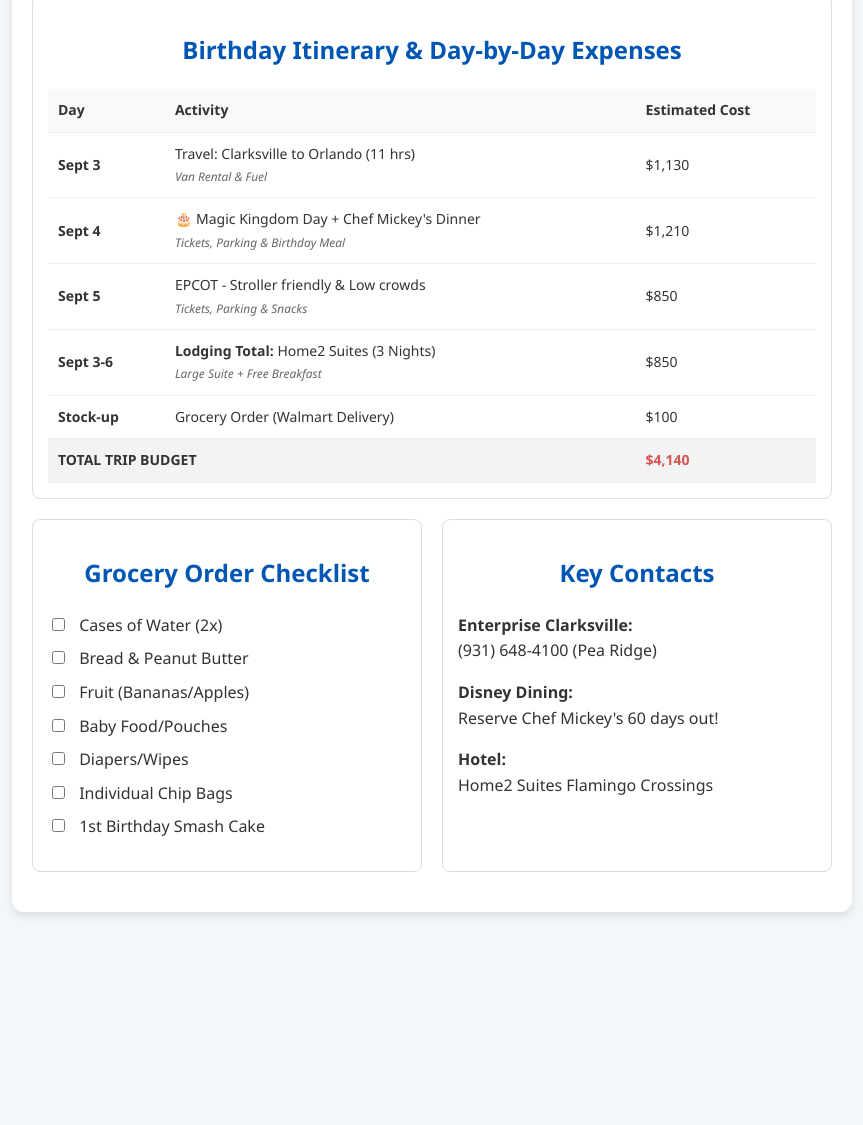
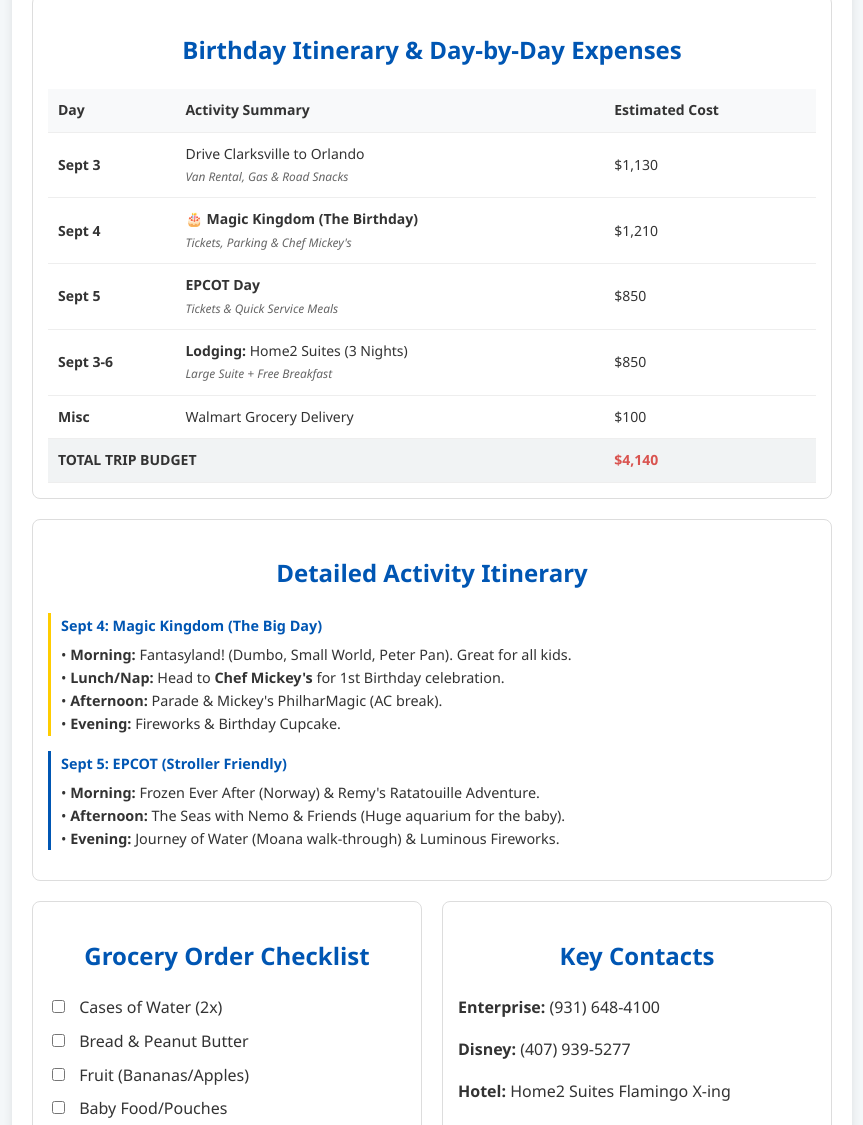
Before and after one commit to ovadking/titantotalpros, a website: page disney.html in a window 1280 px wide. Shown: the part 859-1984 px from the top of the page, without its empty margins (208-1071 px from the left). Before the commit the page ends 1789 px from the top, so only its background shows below. Drawn offline with Linux system fonts and the light colour scheme.

Commit message:
Update disney.html

```diff
--- a/disney.html
+++ b/disney.html
@@ -27,6 +27,8 @@
         input[type="checkbox"] { margin-right: 10px; }
 
         .expense-tag { font-size: 0.85em; color: #666; font-style: italic; }
+        .itin-item { margin-bottom: 15px; border-left: 3px solid #ffcc00; padding-left: 10px; }
+        .itin-time { font-weight: bold; color: #0056b3; font-size: 0.9em; }
 
         @media (max-width: 600px) { .grid { grid-template-columns: 1fr; } }
     </style>
@@ -67,40 +69,40 @@
         <table>
             <tr>
                 <th>Day</th>
-                <th>Activity</th>
+                <th>Activity Summary</th>
                 <th>Estimated Cost</th>
             </tr>
             <tr>
                 <td><strong>Sept 3</strong></td>
-                <td>Travel: Clarksville to Orlando (11 hrs)
-                    <br><span class="expense-tag">Van Rental & Fuel</span>
+                <td>Drive Clarksville to Orlando
+                    <br><span class="expense-tag">Van Rental, Gas & Road Snacks</span>
                 </td>
                 <td>$1,130</td>
             </tr>
             <tr>
                 <td><strong>Sept 4</strong></td>
-                <td>🎂 Magic Kingdom Day + Chef Mickey's Dinner
-                    <br><span class="expense-tag">Tickets, Parking & Birthday Meal</span>
+                <td>🎂 <strong>Magic Kingdom (The Birthday)</strong>
+                    <br><span class="expense-tag">Tickets, Parking & Chef Mickey's</span>
                 </td>
                 <td>$1,210</td>
             </tr>
             <tr>
                 <td><strong>Sept 5</strong></td>
-                <td>EPCOT - Stroller friendly & Low crowds
-                    <br><span class="expense-tag">Tickets, Parking & Snacks</span>
+                <td><strong>EPCOT Day</strong>
+                    <br><span class="expense-tag">Tickets & Quick Service Meals</span>
                 </td>
                 <td>$850</td>
             </tr>
             <tr>
                 <td><strong>Sept 3-6</strong></td>
-                <td><strong>Lodging Total:</strong> Home2 Suites (3 Nights)
+                <td><strong>Lodging:</strong> Home2 Suites (3 Nights)
                     <br><span class="expense-tag">Large Suite + Free Breakfast</span>
                 </td>
                 <td>$850</td>
             </tr>
             <tr>
-                <td><strong>Stock-up</strong></td>
-                <td>Grocery Order (Walmart Delivery)</td>
+                <td><strong>Misc</strong></td>
+                <td>Walmart Grocery Delivery</td>
                 <td>$100</td>
             </tr>
             <tr style="font-weight:bold; background-color: #f1f3f4;">
@@ -108,6 +110,29 @@
                 <td style="color:#d9534f;">$4,140</td>
             </tr>
         </table>
+    </div>
+
+    <div class="card">
+        <h2>Detailed Activity Itinerary</h2>
+
+        <div class="itin-item">
+            <span class="itin-time">Sept 4: Magic Kingdom (The Big Day)</span>
+            <p style="margin: 5px 0; font-size: 0.9em;">
+                • <strong>Morning:</strong> Fantasyland! (Dumbo, Small World, Peter Pan). Great for all kids.<br>
+                • <strong>Lunch/Nap:</strong> Head to <strong>Chef Mickey's</strong> for 1st Birthday celebration.<br>
+                • <strong>Afternoon:</strong> Parade & Mickey's PhilharMagic (AC break).<br>
+                • <strong>Evening:</strong> Fireworks & Birthday Cupcake.
+            </p>
+        </div>
+
+        <div class="itin-item" style="border-left-color: #0056b3;">
+            <span class="itin-time">Sept 5: EPCOT (Stroller Friendly)</span>
+            <p style="margin: 5px 0; font-size: 0.9em;">
+                • <strong>Morning:</strong> Frozen Ever After (Norway) & Remy's Ratatouille Adventure.<br>
+                • <strong>Afternoon:</strong> The Seas with Nemo & Friends (Huge aquarium for the baby).<br>
+                • <strong>Evening:</strong> Journey of Water (Moana walk-through) & Luminous Fireworks.
+            </p>
+        </div>
     </div>
 
     <div class="grid">
@@ -119,16 +144,15 @@
                 <li><input type="checkbox"> Fruit (Bananas/Apples)</li>
                 <li><input type="checkbox"> Baby Food/Pouches</li>
                 <li><input type="checkbox"> Diapers/Wipes</li>
-                <li><input type="checkbox"> Individual Chip Bags</li>
                 <li><input type="checkbox"> 1st Birthday Smash Cake</li>
             </ul>
         </div>
 
         <div class="card">
             <h2>Key Contacts</h2>
-            <p><strong>Enterprise Clarksville:</strong><br>(931) 648-4100 (Pea Ridge)</p>
-            <p><strong>Disney Dining:</strong><br>Reserve Chef Mickey's 60 days out!</p>
-            <p><strong>Hotel:</strong><br>Home2 Suites Flamingo Crossings</p>
+            <p><strong>Enterprise:</strong> (931) 648-4100</p>
+            <p><strong>Disney:</strong> (407) 939-5277</p>
+            <p><strong>Hotel:</strong> Home2 Suites Flamingo X-ing</p>
         </div>
     </div>
 </div>
@@ -159,11 +183,9 @@
         if(remaining < 0) remaining = 0;
         remText.innerHTML = "Remaining: $" + remaining;
 
-        // Also update the paycheck planner when savings change
         calculatePaycheck();
     }
 
-    // Initialize
     updateTracker();
     calculatePaycheck();
 </script>
```
